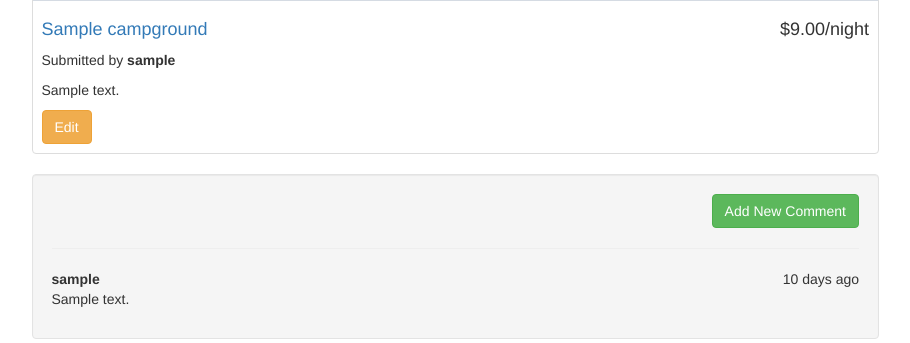
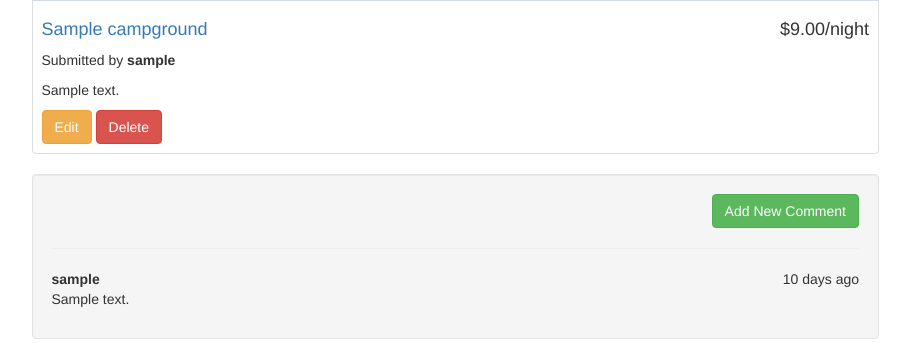
Before and after one commit to millerml352/YelpCamp, a Node server app: page /campgrounds/600000000000000000000001 in a window 1280 px wide. Shown: the part 706-1049 px from the top of the page, without its empty margins (331-1241 px from the left). Run offline with Node 20, Linux system fonts and the light colour scheme; tables that the repository leaves empty hold one stand-in row (values such as "Sample post"); grey boxes marked "Sample" are stand-in pictures; some libraries are stand-ins or nearby versions.

Commit message:
Added campground destroy route and delete button to show page

```diff
--- a/public/stylesheets/main.css
+++ b/public/stylesheets/main.css
@@ -5,3 +5,7 @@
 .thumbnail {
 	padding: 0;
 }
+
+#deleteForm {
+	display: inline;
+}
--- a/routes/campgrounds.js
+++ b/routes/campgrounds.js
@@ -74,6 +74,16 @@ router.put("/:id", (req, res) => {
 	});
 });
 
+// Destroy
+router.delete("/:id", (req, res) => {
+	Campground.findByIdAndRemove(req.params.id, (err) => {
+		if (err) {
+			res.redirect("/campgrounds");
+		} else {
+			res.redirect("/campgrounds");
+		}
+	});
+});
 
 module.exports = router;
 
--- a/views/campgrounds/show.ejs
+++ b/views/campgrounds/show.ejs
@@ -18,6 +18,9 @@
 					<p>Submitted by <strong><%= campground.author.username %></strong></p>
 					<p><%= campground.description %></p>
 					<a class="btn btn-warning" href="/campgrounds/<%= campground._id %>/edit">Edit</a>
+					<form id="deleteForm" action="/campgrounds/<%= campground._id %>/?_method=DELETE" method="POST">
+						<button class="btn btn-danger">Delete</button>
+					</form>
 				</div>
 			</div>
 			<div class="well">
```
